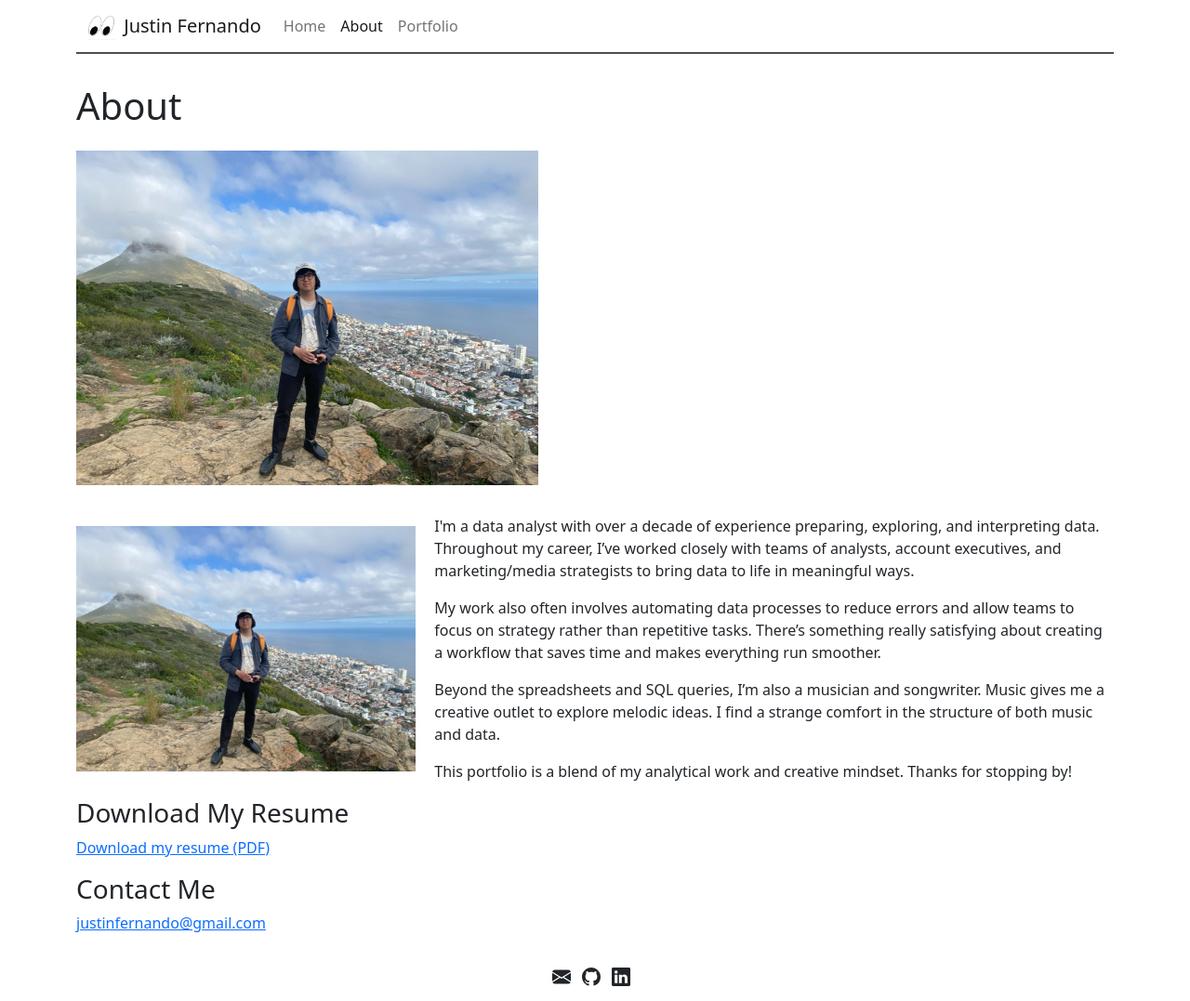
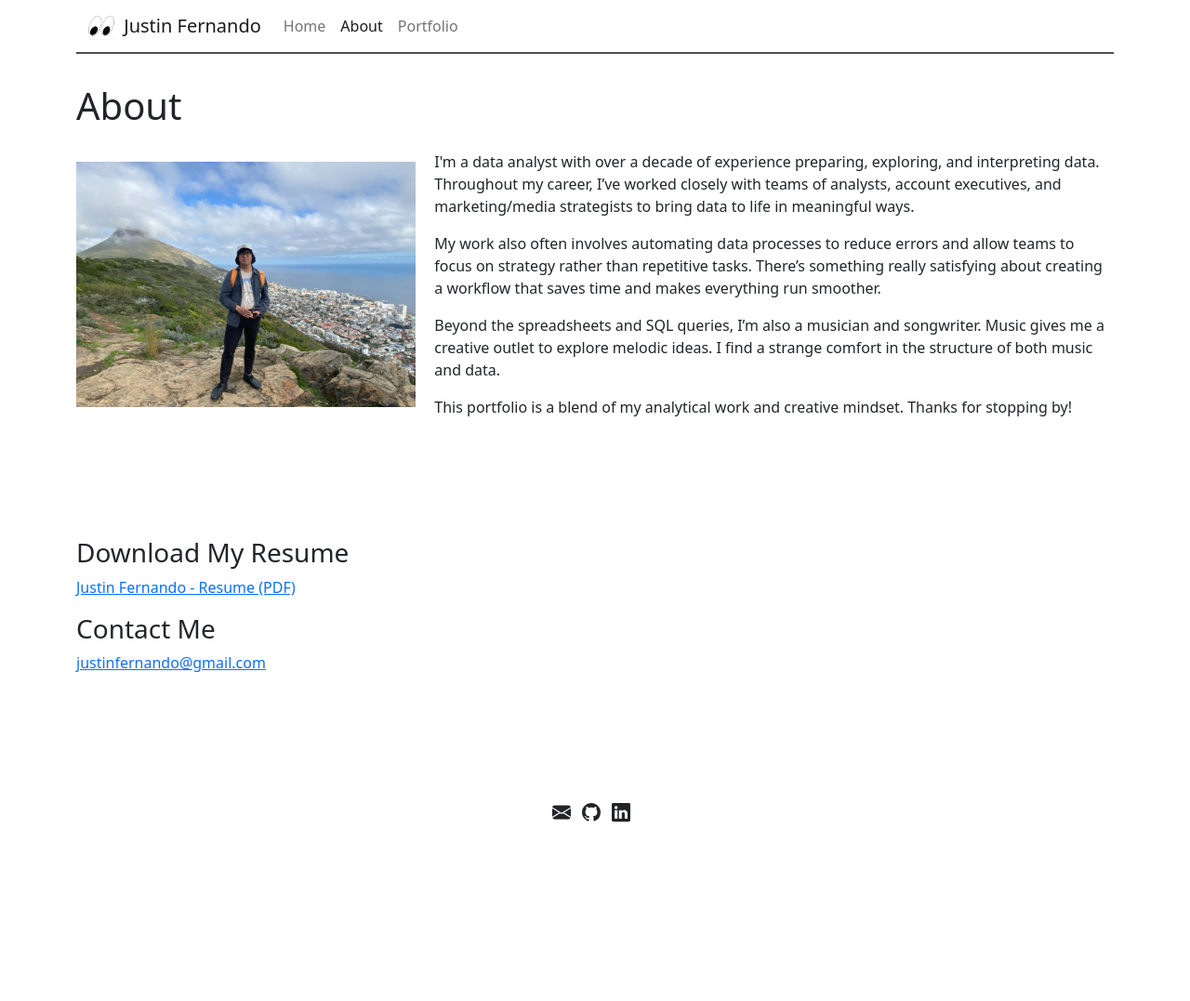
Before and after one commit to jfernando-work/jfernando-work.github.io, a Jekyll site: the page built from about.md, in a window 1280 px wide. Shown: the whole page at 93% size. Built offline with Jekyll 4.4.1, drawn with Linux system fonts in a browser that asks for light colours; after the commit the page ends 900 px from its top, so only the background shows below that.

Commit message:
update aboutme text

```diff
--- a/about.md
+++ b/about.md
@@ -3,8 +3,6 @@ layout: page
 title: About
 permalink: /about/
 ---
-
-![about me]({{site.baseurl}}/assets/images/aboutme.jpg)
 
 <div style="display: flex; align-items: center;">
   <div style="flex: 1; padding-right: 20px;">
@@ -22,9 +20,11 @@ permalink: /about/
   </div>
 </div>
 
+<br><br><br><br>
+
 ### Download My Resume
 
-[Download my resume (PDF)]({{ site.baseurl }}/assets/docs/JustinFernando-Resume.pdf)
+[Justin Fernando - Resume (PDF)]({{ site.baseurl }}/assets/docs/JustinFernando-Resume.pdf)
 
 ### Contact Me
 
```
